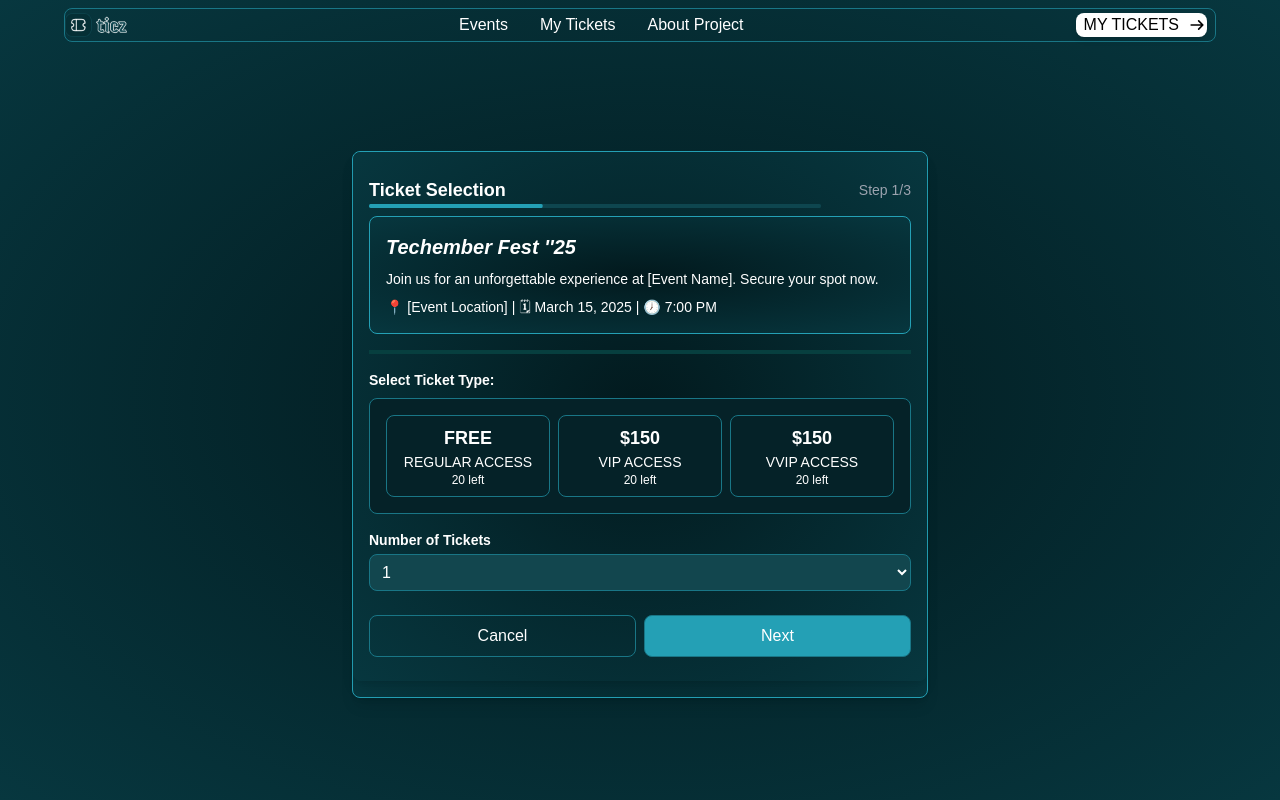
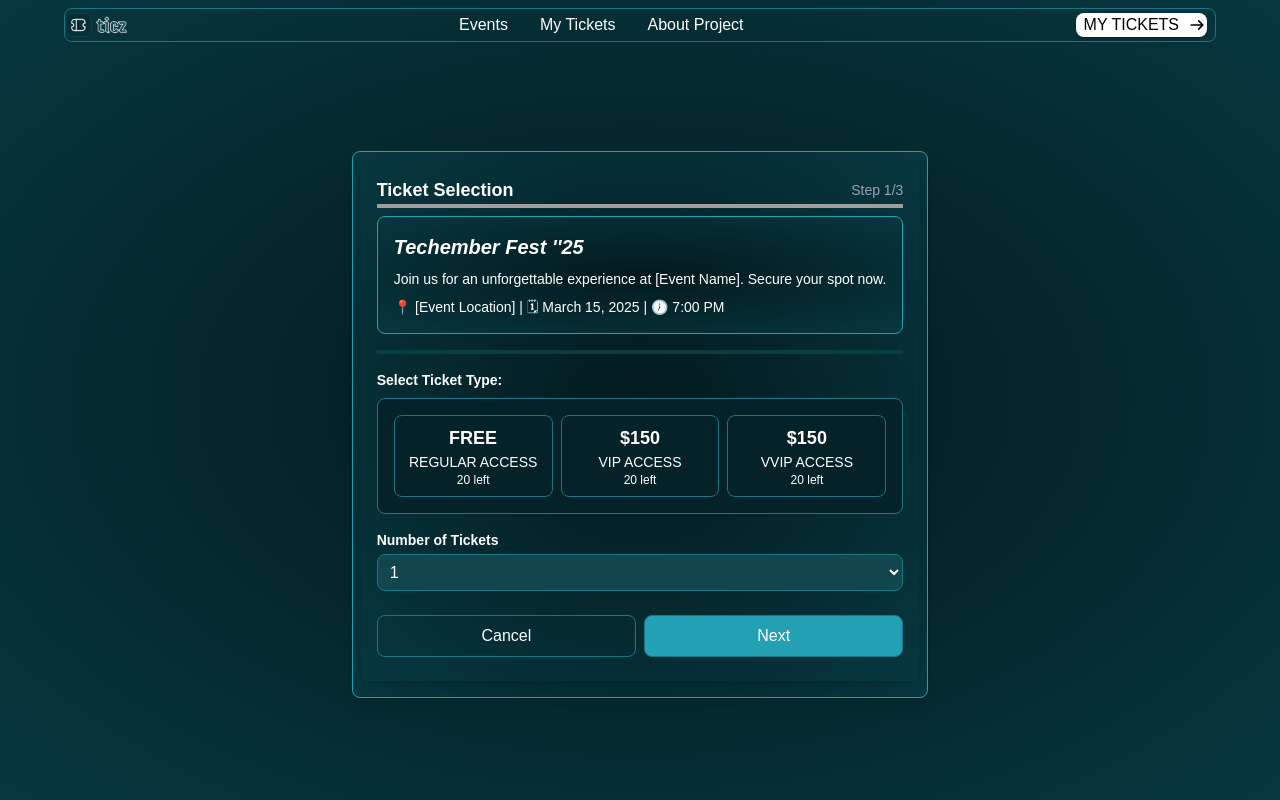
Before and after one commit to Duubemmm/hng12-stage2-ConferenceTicketGenerator, a React app: page / in a window 1280 px wide. Built offline with nearby package versions, Linux system fonts and the light colour scheme; grey boxes are pictures that could not be loaded; the HTML template or start-up script is replaced by a standard one; a web font is replaced by a local one.

Commit message:
first commit

```diff
--- a/src/components/TicketSelection.jsx
+++ b/src/components/TicketSelection.jsx
@@ -40,7 +40,9 @@ const TicketSelection = ({ selectedTicket, setSelectedTicket, nextStep }) => {
         <h2 className="text-lg font-semibold">Ticket Selection</h2>
         <p className="text-sm text-gray-400">Step 1/3</p>
       </div>
-      <img src="../src/assets/Progress container.png" alt="Ticket" className="w-5/6 h-1 mb-2" />
+      <img src="C:\Users\USER\Desktop\Conference Ticket\conference-ticket-generator\src\assets\image.png
+
+" alt="Ticket" className="w-full h-1 mb-2" />
 
       {/* Event Info */}
       <div className="bg-custom-gradient border-[#24A0B5] border p-4 rounded-lg mb-4">
```
